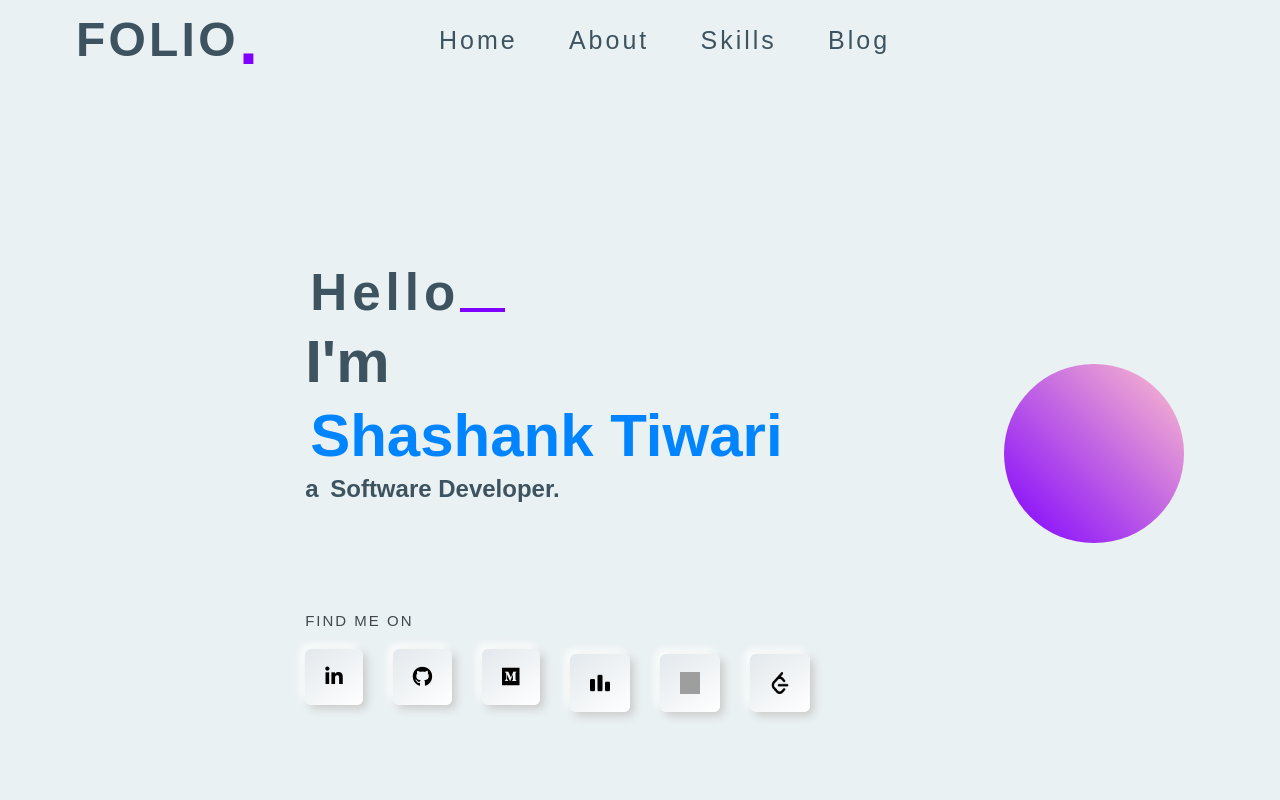
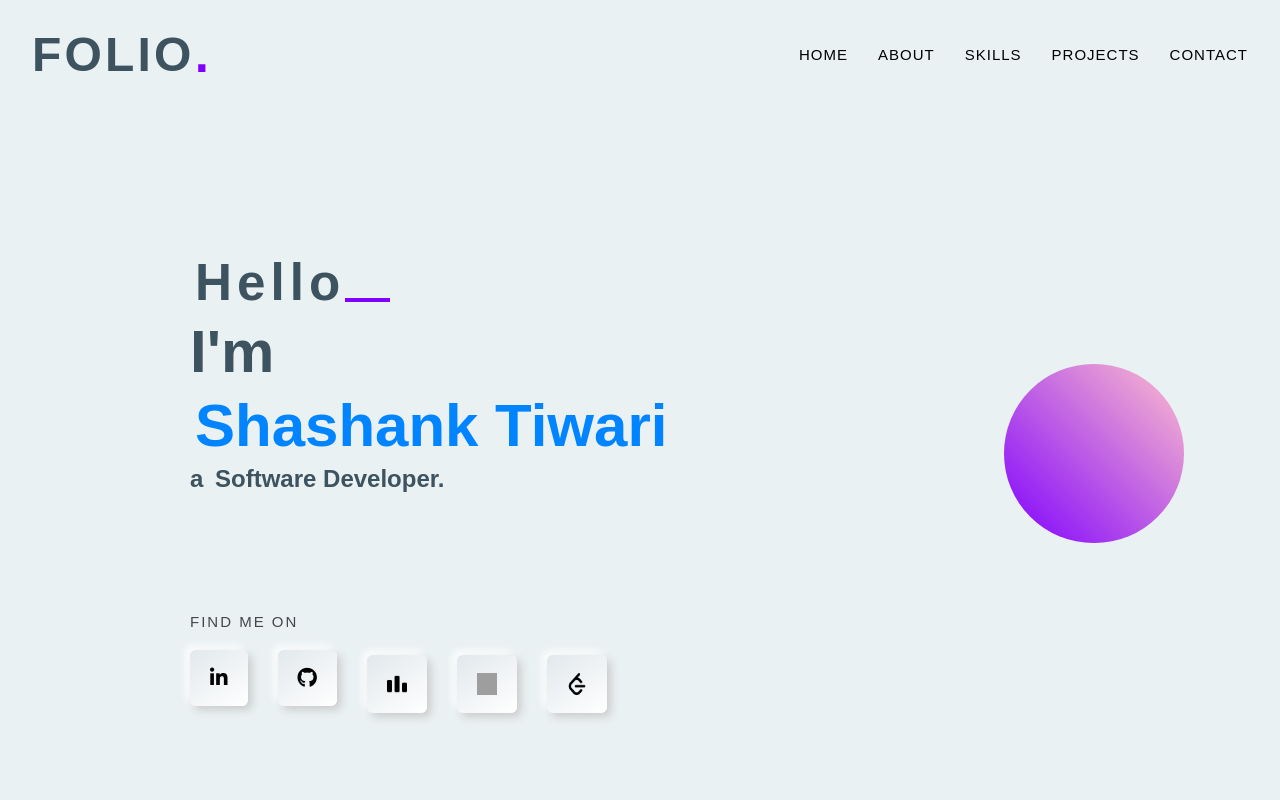
Before and after one commit to Shashan-k08/Folio, a React (Create React App) app: page / in a window 1280 px wide. Shown: the top 800 px of the page. Built offline with nearby package versions, Linux system fonts and the light colour scheme; grey boxes are pictures that could not be loaded.

Commit message:
bug fixed

```diff
--- a/src/components/header/Header.css
+++ b/src/components/header/Header.css
@@ -16,48 +16,125 @@
 }
 
 .logo b {
-  font-size: 70px;
+  font-size: 51px;
   color: #7f00ff;
 }
 
-.navItems {
-  display: flex;
+header {
+  /* vh : Relative to 1% of the height of the viewport, similarly vw for width*/
+  height: 10vh;
+  line-height: 10vh;
+}
+header .container{
+  padding-top: 15px;
+}
+header ul li {
+  margin-left: 30px;
 }
 
-.navItems li {
-  list-style: none;
-  margin: 0 2vw;
+header ul li a {
+ transition: 0.5s;
+ font-size: 15px;
+ font-weight: 500;
+ letter-spacing: 1px;
+}
+header ul li a:hover {
+  color:  #00bfff;
 }
 
-.navItems li a {
-  font-size: 25px;
-  color: #3d535f;
-  letter-spacing: 3px;
-  text-decoration: none;
-  text-transform: capitalize;
+header h2{
+  display: inline;
+  vertical-align: top;
+  margin-left: 20px;
 }
 
-.navItems li:hover {
-  transform: scale(1.3);
-  transition-duration: 1s;
+.home-btn {
+  padding: 18px 25px;
+  border-radius: 6px;
+  transition: 0.3s all ease;
+  cursor: pointer;
+  height: fit-content;
+  color:  #00bfff;
+}
+.home-btn {
+  background: linear-gradient(145deg, #e2e8ec, #ffffff);
+  box-shadow: 4px 4px 8px #cbcbcb, -4px -4px 8px #ffffff;
+}
+.home-btn:hover {
+  background:  #00bfff;
+  color: white;
+}
+/* On larger screen toggle button is not shown */
+.open {
+  display: none;
+}
+/* active class is activated on scroll, and thus these below property kicks in, on scroll    */
+.header.active {
+  height: 12vh;
+  position: fixed;
+  top: 0;
+  z-index: 1000;
+  width: 100%;
+  box-shadow: -1px 11px 24px -11px rgba(0, 0, 0, 0.75);
+  transition: 0.5s;
+  -webkit-backdrop-filter: blur(10px);
+  backdrop-filter: blur(10px);
+  /* glass blur using backdrop-filter */
 }
 
-.navItems li:hover a {
-  color: #7f00ff;
+@media (max-width: 768px) {
+  /* @media changes  to above styles on change in width */
+  header ul {
+      padding-top: 30px;
+  }
+  .nav-links-mobile {
+      position: absolute;
+      display: block;
+      list-style: none;
+      box-shadow: rgba(50, 50, 93, 0.23) 0px 50px 100px -20px, rgba(0, 0, 0, 0.3) 0px 30px 60px -30px;
+      left: 0;
+      top: 0;
+      transition: all 0.5s ease-in-out;
+      width: 60%;
+      height: 100vh;
+      background-color: white;
+      z-index: 888;
+  }
+  header ul li {
+      width: 100%;
+      transition: all 0.5s ease-in-out;
+      text-transform: uppercase;
+      line-height: 70px;
+  }
+
+  /* Reason why nav link won't appear on small screen initially */
+  header .link {
+      display: none;
+  }
+  /* on mobile screen button with open tag, ie, fa-bar button appears */
+  .close,
+  .open {
+      position: absolute;
+      top: 35px;
+      right: 20px;
+      color:  #00bfff;
+      display: block;
+      font-size: 25px;
+      z-index: 999;
+  }
+  .close {
+      right: 45%;
+  }
+  .close.home-btn {
+      background: linear-gradient(145deg, #e2e8ec, #ffffff);
+      color:  #00bfff;
+      border-radius: 50%;
+      padding: 0;
+      width: 60px;
+      height: 60px;
+      line-height: 60px;
+  }
+  .header.active {
+      height: 11vh;
+  }
 }
-
-.fa-brands {
-  margin-left: 2vw;
-}
-
-.fa-brands:hover {
-  transform: scale(1.3);
-  transition-duration: 1s;
-  color: #7f00ff;
-}
-
-.links a {
-  font-size: 30px;
-  color: #3d535f;
-  margin: 25px 10px;
-}
--- a/src/components/header/Header.js
+++ b/src/components/header/Header.js
@@ -1,23 +1,56 @@
-import React from 'react'
-import './Header.css'
+import React from "react";
+import { useState } from "react";
+import "./Header.css";
 const Header = () => {
+  window.addEventListener("scroll", function () {
+    const header = document.querySelector(".header"); //element with class "header" selected
+    header.classList.toggle("active", window.scrollY > 100); // active class is added and removed because of classList.toggle
+  });
+
+  const [ismobile, setMobile] = useState(false);
+
   return (
-    <nav>
-            <div className="logo">folio <b>.</b></div>
-            <ul className="navItems">
-                <li> <a href="/">Home</a></li>
-                <li> <a href="/">About</a></li>
-                <li> <a href="/">Skills</a></li>
-                <li> <a href="/">blog</a></li>
+    <header className="header">
+      <div className="container d_flex">
+        <div className="logo">
+          folio <b>.</b>
+        </div>
+        <div className="navlink">
+          <ul
+            className={ismobile ? "nav-links-mobile" : "link f_flex uppercase"}
+          >
+            <li>
+              {" "}
+              <a href="/">HOME</a>
+            </li>
+            <li>
+              {" "}
+              <a href="/">ABOUT</a>
+            </li>
+            <li>
+              {" "}
+              <a href="/">SKILLS</a>
+            </li>
+            <li>
+              {" "}
+              <a href="/">PROJECTS</a>
+            </li>
+            <li>
+              {" "}
+              <a href="/">CONTACT</a>
+            </li>
+          </ul>
+          <button className="toggle" onClick={() => setMobile(!ismobile)}>
+            {ismobile ? (
+              <i className="fas fa-times close home-btn"></i>
+            ) : (
+              <i className="fas fa-bars open"></i>
+            )}
+          </button>
+        </div>
+      </div>
+    </header>
+  );
+};
 
-            </ul>
-            <div className="links">
-                <a href="/"><i className="fa-brands fa-linkedin"></i></a>
-                <a href="/"><i className="fa-brands fa-github"></i></a>
-
-            </div>
-        </nav>
-  )
-}
-
-export default Header
+export default Header;
--- a/src/components/home/Home.css
+++ b/src/components/home/Home.css
@@ -106,7 +106,7 @@
 
 .container20 {
     z-index: 5;
-    padding-left: 9vw;
+
   }
 
   #pic1 {
--- a/src/components/home/Home.js
+++ b/src/components/home/Home.js
@@ -32,7 +32,7 @@
               <a
                 target="_blank"
                 rel="noopener noreferrer"
-                href="https://www.linkedin.com/in/chandan-dontdude/"
+                href="https://www.linkedin.com/in/shashank-tiwari-9a7ba0239/"
                 title="LinkedIn"
               >
                 <button className="btn_shadow">
@@ -42,27 +42,18 @@
               <a
                 target="_blank"
                 rel="noopener noreferrer"
-                href="https://github.com/dontdude"
+                href="https://github.com/Shashan-k08"
                 title="GitHub"
               >
                 <button className="btn_shadow">
                   <i className="fab fa-github"></i>
                 </button>
               </a>
+
               <a
                 target="_blank"
                 rel="noopener noreferrer"
-                href="https://medium.com/@imchandan1947"
-                title="Medium"
-              >
-                <button className="btn_shadow">
-                  <i className="fab fa-medium"></i>
-                </button>
-              </a>
-              <a
-                target="_blank"
-                rel="noopener noreferrer"
-                href="https://codeforces.com/profile/dontDude"
+                href="https://codeforces.com/profile/Ivaan64"
                 title="Codeforces"
               >
                 <button className="btn_shadow">
@@ -72,7 +63,7 @@
               <a
                 target="_blank"
                 rel="noopener noreferrer"
-                href="https://auth.geeksforgeeks.org/user/dontdude/practice"
+                href="https://www.geeksforgeeks.org/user/shashan_k08/"
                 title="GeeksforGeeks"
               >
                 <button className="btn_shadow">
@@ -82,7 +73,7 @@
               <a
                 target="_blank"
                 rel="noopener noreferrer"
-                href="https://leetcode.com/dontdude/"
+                href="https://leetcode.com/u/shashan_k/"
                 title="LeetCode"
               >
                 <button className="btn_shadow">
```
